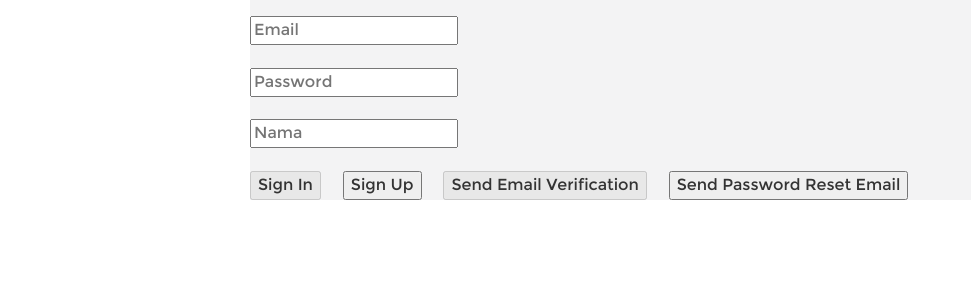
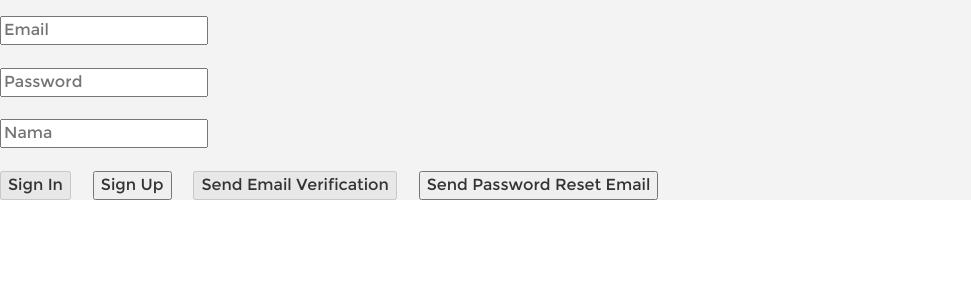
Before and after one commit to kemtol/indorentbus, a Jekyll site: the page built from index.html, in a window 1280 px wide. Shown: the top 300 px of the page, without its empty margins (0-971 px from the left). Built offline with Jekyll 4.4.1, drawn with Linux system fonts in a browser that asks for light colours; nearby versions of some CDN libraries; Markdown is read by kramdown in place of the engine named in the settings; comment, search, counter and statistics services are not loaded.

Commit message:
Update index.html

```diff
--- a/index.html
+++ b/index.html
@@ -23,6 +23,7 @@ title: Jekyll Base
 <style>
 	body,.content-main{background#fff}
 	nav,.copy{display:none}
+	#page-wrapper{margin:0}
 </style>
 <script type="text/javascript">
 	$("#nav-menu").hide();
```
